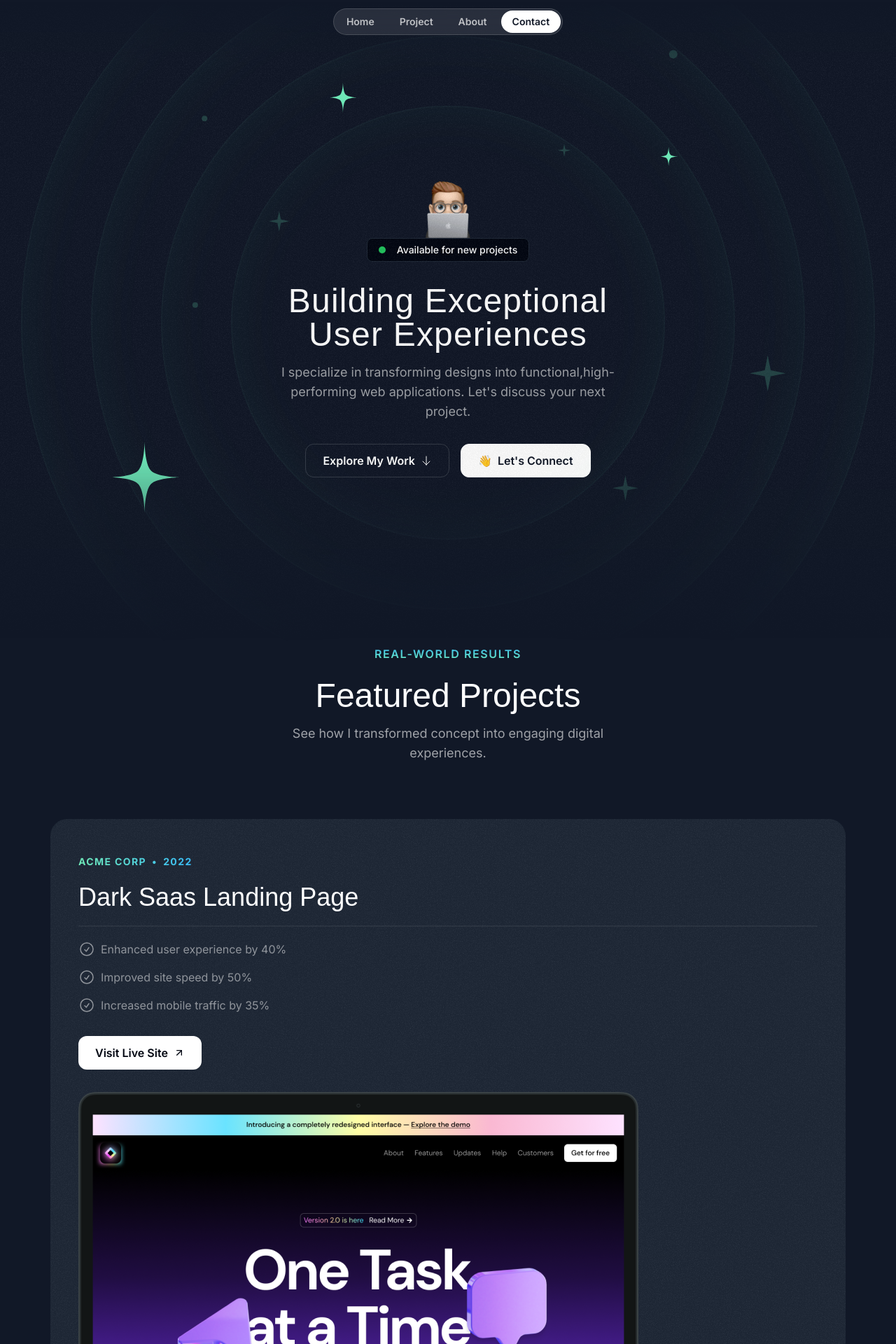
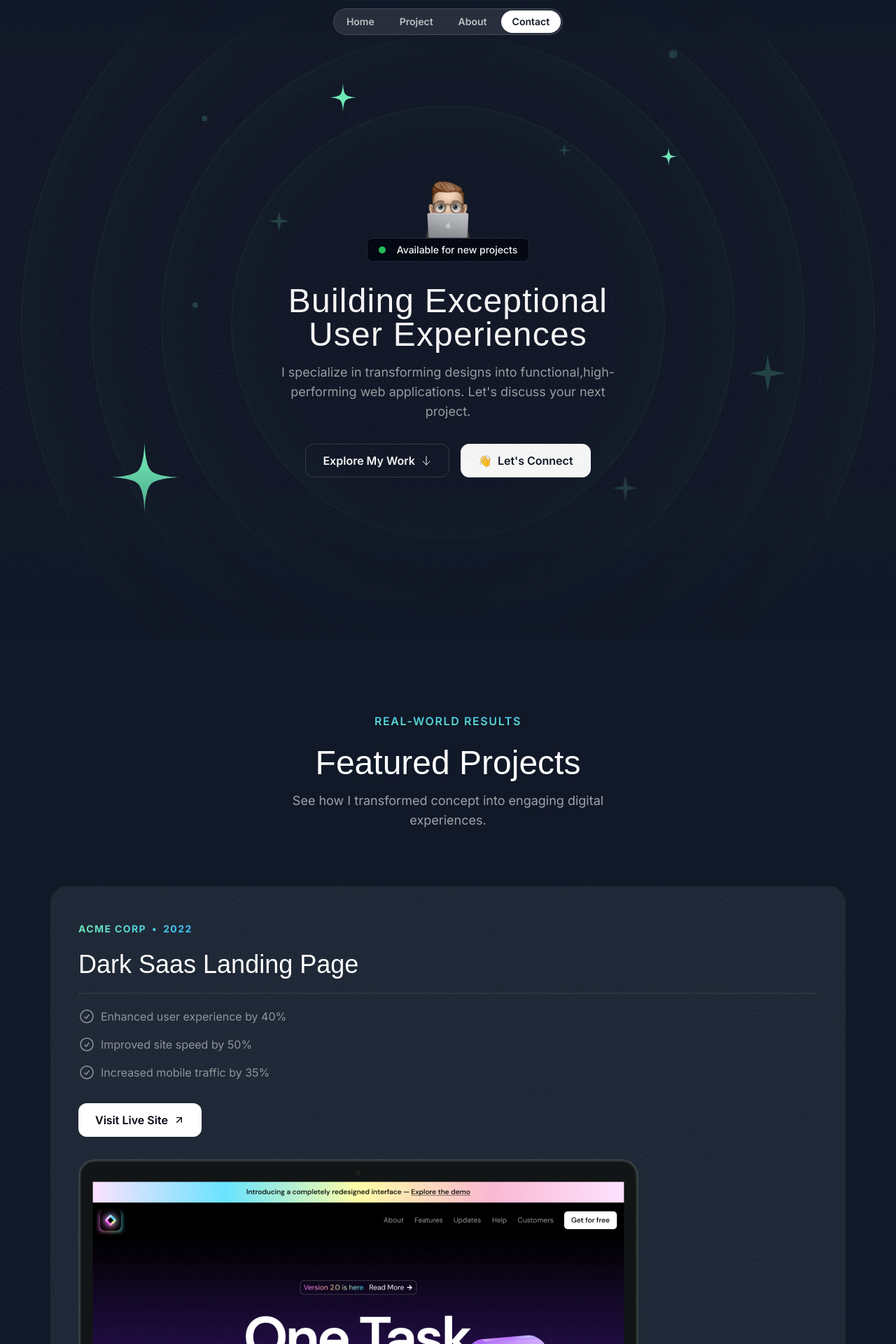
Before and after one commit to andrMaulana/single-page-portfolio, a Next.js app: page / in a window 1280 px wide. Shown: the top 1920 px of the page at 70% size. Built offline with nearby package versions, Linux system fonts and the light colour scheme; a web font is replaced by a local one.

Commit message:
fix section desktop layout

```diff
--- a/src/sections/Projects.tsx
+++ b/src/sections/Projects.tsx
@@ -47,7 +47,7 @@ const portfolioProjects = [
 
 export const ProjectsSection = () => {
   return (
-    <section className="pb-16">
+    <section className="pb-16 lg:py-24">
       <div className="container">
         <div className="flex justify-center">
         <p className="uppercase font-semibold tracking-widest bg-gradient-to-t from-emerald-300 to-sky-400 text-center bg-clip-text text-transparent">
```
